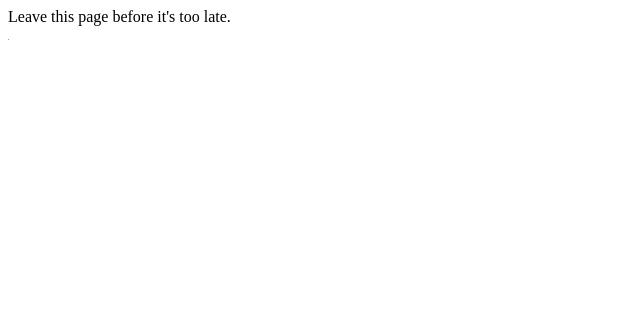
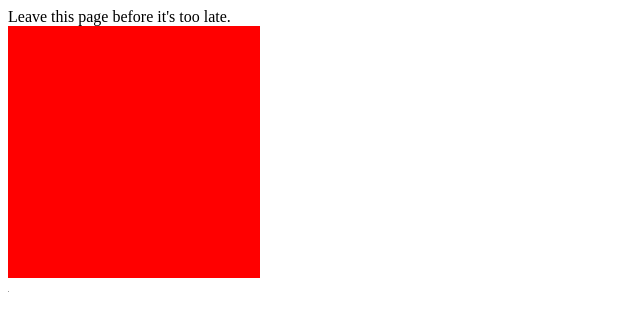
Before and after one commit to pjhades/experiments, a plain HTML site: page index.html in a window 1280 px wide. Shown: the whole page, without its empty margins (0-640 px from the left). Drawn offline with Linux system fonts and the light colour scheme; grey boxes are pictures that could not be loaded.

Commit message:
Fix ad spot size

```diff
--- a/index.html
+++ b/index.html
@@ -6,7 +6,7 @@
   <body>
     Leave this page before it's too late.
 
-    <div id="adspot" style="background-color: #ff0000; width: 252; height: 252">
+    <div id="adspot" style="background-color: #ff0000; width: 252px; height: 252px">
     </div>
 
     <img src="https://rtb.adgrx.com/segments/MnneFSs-Dfjtzbtmq-fD28D_r9_5G1JChpr40RheMws=/52259.gif" width="1" height="1" border="0" />
```
